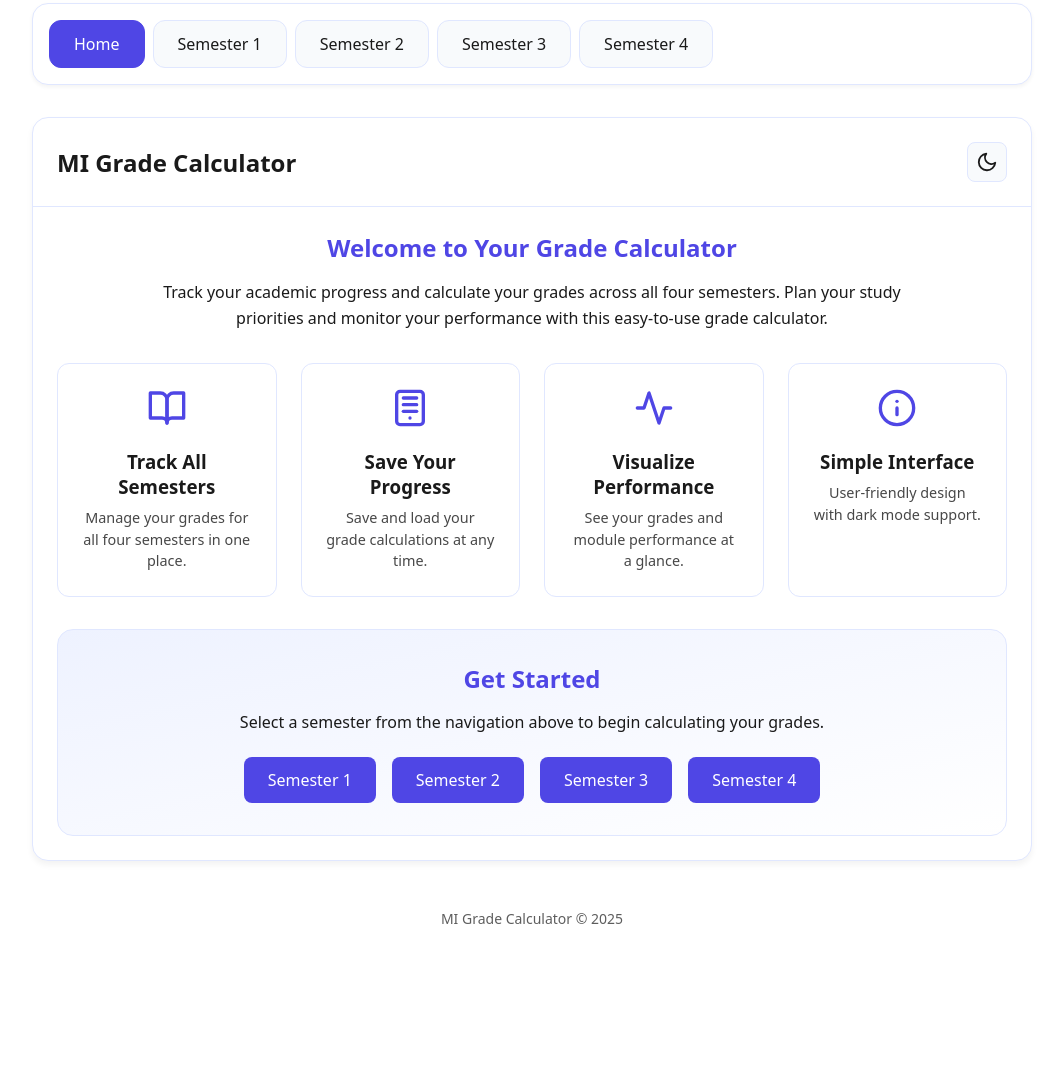
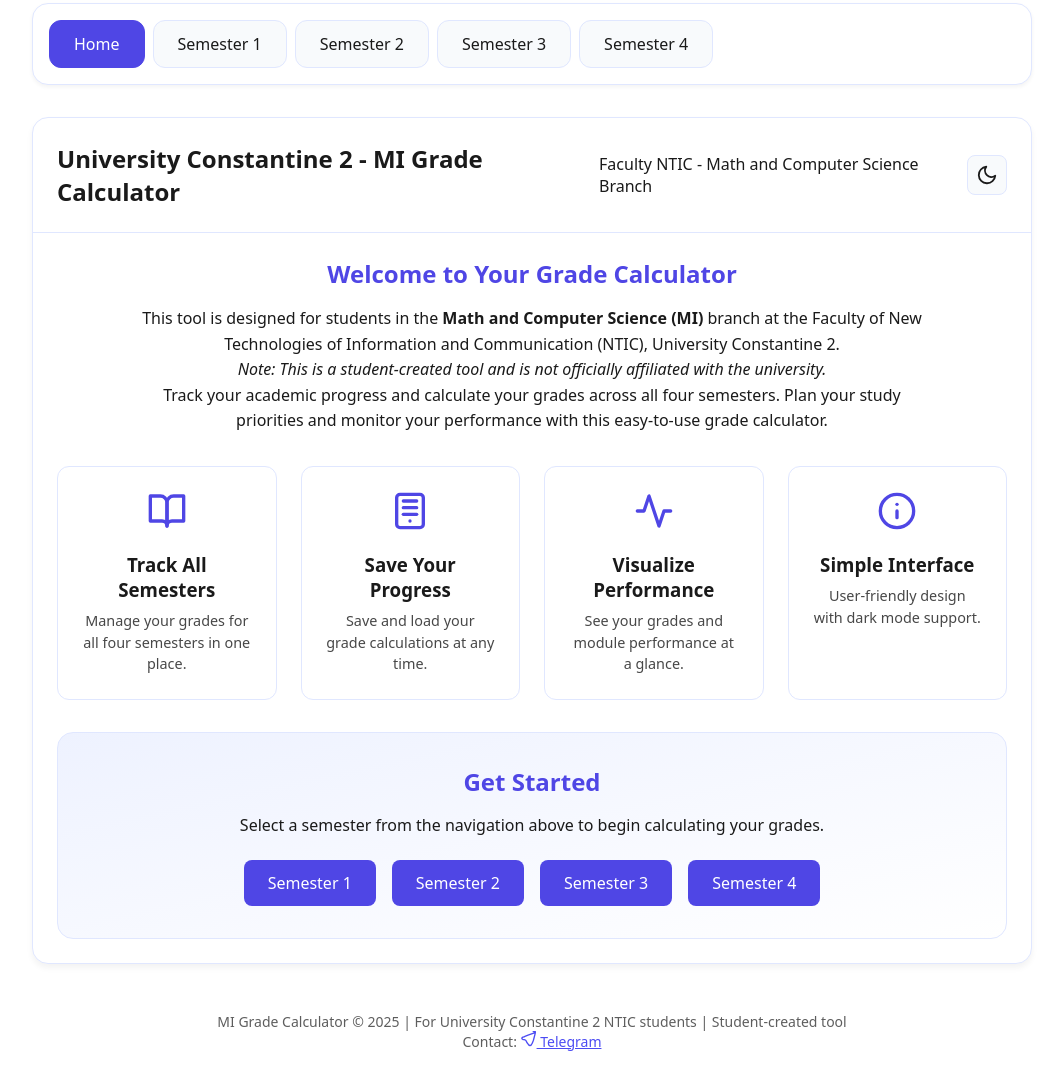
Before and after one commit to YacineTechCodes/Con2-NTIC-Grade-calculator, a plain HTML site: page index.html in a window 1280 px wide. Shown: the part 29-1118 px from the top of the page, without its empty margins (108-1171 px from the left). Before the commit the page ends 1005 px from the top, so only its background shows below. Drawn offline with Linux system fonts and the light colour scheme.

Commit message:
index.html

```diff
--- a/index.html
+++ b/index.html
@@ -4,7 +4,7 @@
 <head>
     <meta charset="UTF-8">
     <meta name="viewport" content="width=device-width, initial-scale=1.0">
-    <title>MI: Grade Calculator</title>
+    <title>NTIC MI: Grade Calculator - Univ. Constantine 2</title>
     <link rel="stylesheet" href="styles.css">
     <link rel="stylesheet" href="styles - Home.css">
 </head>
@@ -21,7 +21,8 @@
 
         <div class="card">
             <div class="card-header">
-                <h1 class="card-title">MI Grade Calculator</h1>
+                <h1 class="card-title">University Constantine 2 - MI Grade Calculator</h1>
+                <p class="card-subtitle">Faculty NTIC - Math and Computer Science Branch</p>
                 <button class="dark-mode-toggle" id="darkModeToggle">
                     <svg id="moonIcon" xmlns="http://www.w3.org/2000/svg" width="24" height="24" viewBox="0 0 24 24"
                         fill="none" stroke="currentColor" stroke-width="2" stroke-linecap="round"
@@ -47,6 +48,11 @@
             <div class="card-content">
                 <div class="welcome-section">
                     <h2>Welcome to Your Grade Calculator</h2>
+                    <p>This tool is designed for students in the <strong>Math and Computer Science (MI)</strong> branch
+                        at the Faculty of New Technologies of Information and Communication (NTIC), University
+                        Constantine 2.</p>
+                    <p class="disclaimer"><em>Note: This is a student-created tool and is not officially affiliated with
+                            the university.</em></p>
                     <p>Track your academic progress and calculate your grades across all four semesters. Plan your study
                         priorities and monitor your performance with this easy-to-use grade calculator.</p>
                 </div>
@@ -110,7 +116,16 @@
         </div>
 
         <footer class="footer">
-            <p>MI Grade Calculator &copy; 2025</p>
+            <p>MI Grade Calculator &copy; 2025 | For University Constantine 2 NTIC students | Student-created tool</p>
+            <p class="contact-info">Contact: <a href="https://t.me/Yacine_med87" target="_blank" class="telegram-link">
+                    <svg xmlns="http://www.w3.org/2000/svg" width="16" height="16" viewBox="0 0 24 24" fill="none"
+                        stroke="currentColor" stroke-width="2" stroke-linecap="round" stroke-linejoin="round">
+                        <path
+                            d="M21.198 2.433a2.242 2.242 0 0 0-1.022.215l-8.609 3.33c-2.068.8-4.133 1.598-5.724 2.21a405.15 405.15 0 0 1-2.849 1.09c-.42.147-.99.332-1.473.901-.728.968.193 1.798.919 2.286 1.61.516 3.275 1.009 4.654 1.472.846 1.467 1.618 2.92 2.463 4.361.9 1.52 2.22 3.507 3.88 3.507 1.924 0 2.693-1.726 3.404-3.48.545-1.343 1.336-3.294 1.8-4.427l1.453-5.646 1.22-4.735c.365-1.423.256-2.615-.313-3.34-.583-.733-1.62-1.123-2.809-1.123a4.88 4.88 0 0 0-1.008.118z">
+                        </path>
+                    </svg>
+                    Telegram</a>
+            </p>
         </footer>
     </div>
     <script src="script_common.js"></script>
```
